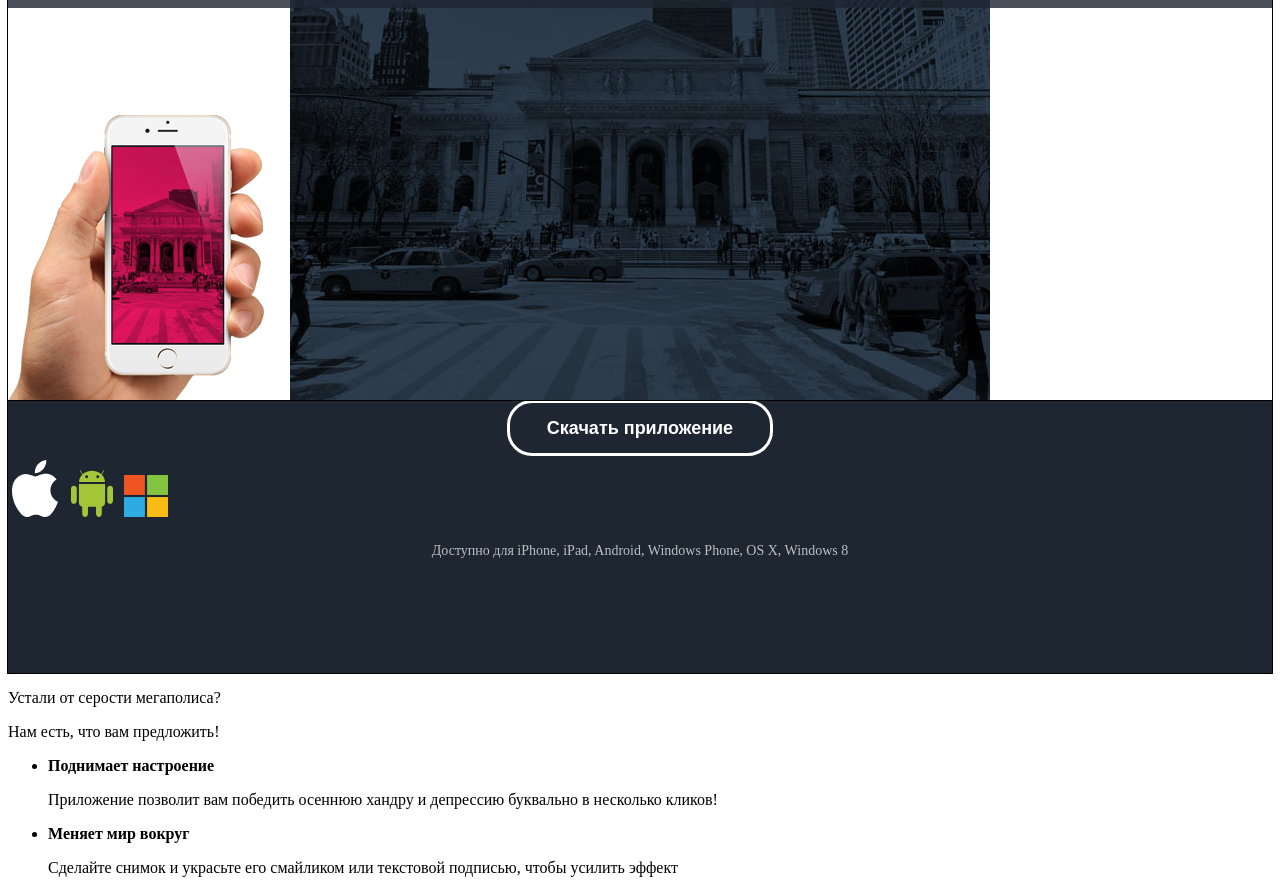
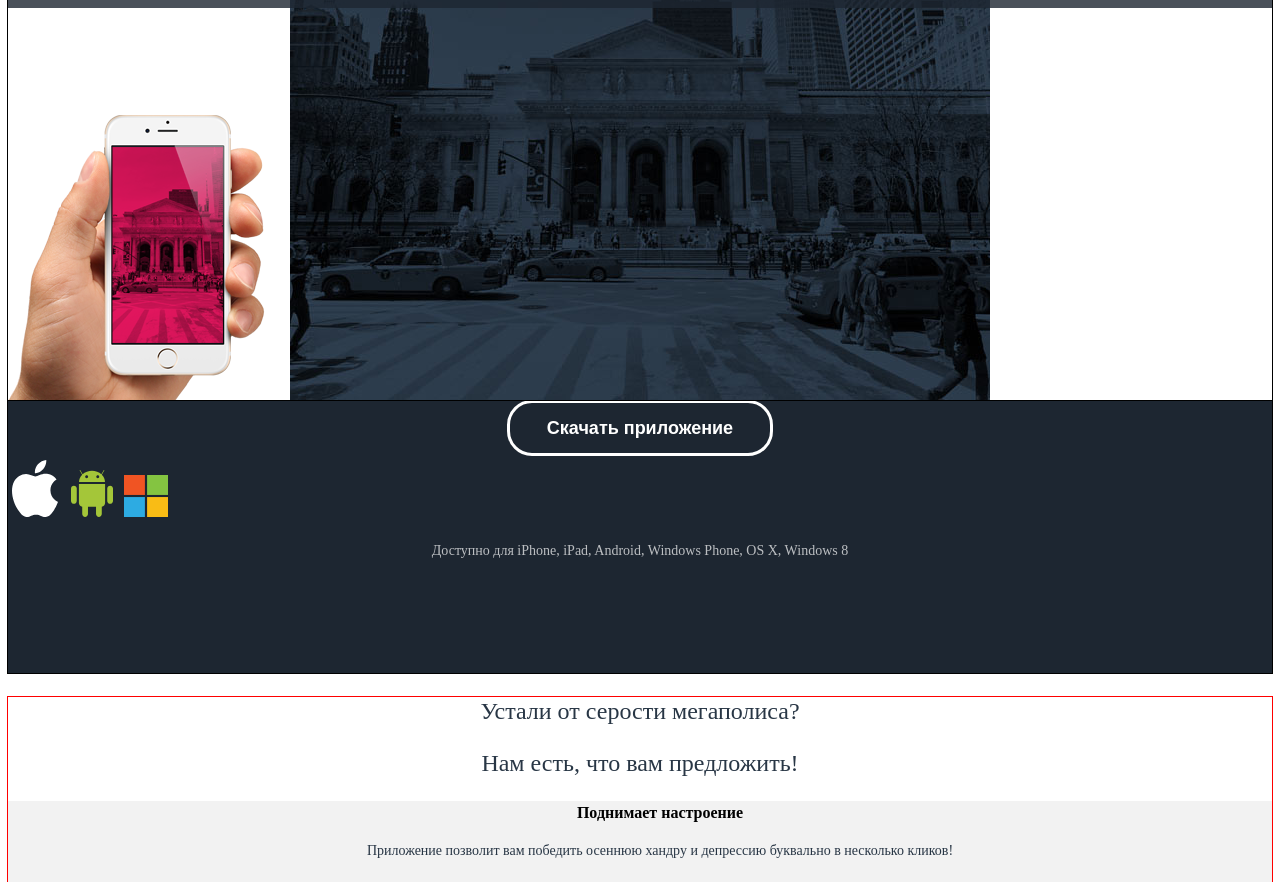
Before and after one commit to warlordso/211297-pink, a website: page index.html in a window 1280 px wide. Shown: the part 70-952 px from the top of the page. Drawn offline with nearby package versions, Linux system fonts and the light colour scheme; files that its build step writes are made by us from their sources.

Commit message:
Сделал блок information.less

```diff
--- a/less/blocks/information.less
+++ b/less/blocks/information.less
@@ -1,7 +1,35 @@
 .information{
   background: #ffffff;
+  outline: 1px solid red;
+}
+
+.information__new{
+  font-size: 24px;
+  line-height: 28px;
+  text-align: center;
+  color: #283645;
 }
 
 .information__about{
   background: #f2f2f2;
 }
+
+.information__list{
+  list-style: none;
+  font-size: 0;
+}
+
+.information__caption{
+  display: block;
+  font-size: 16px;
+  line-height: 24px;
+  font-weight: bold;
+  text-align: center;
+}
+
+.information__explanation{
+  font-size: 14px;
+  line-height: 24px;
+  color: #283645;
+  text-align: center;
+}
--- a/less/style.less
+++ b/less/style.less
@@ -1 +1,2 @@
 @import "blocks/main-header.less";
+@import "blocks/information.less";
```
